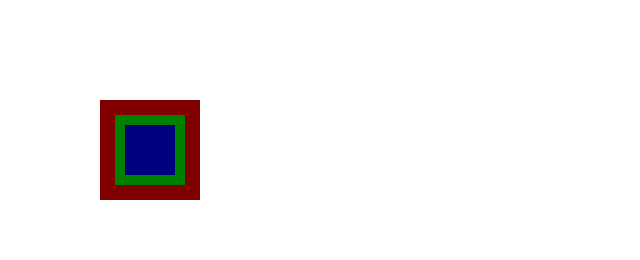
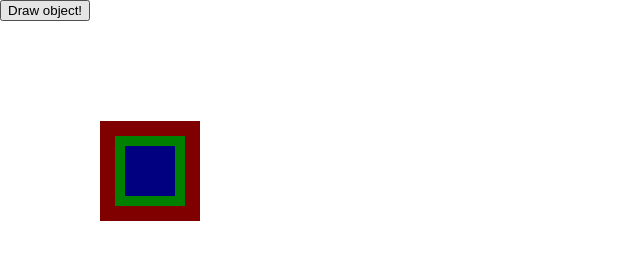
Before and after one commit to robinkrens/js-course, a plain HTML site: page canvas/index.html in a window 1280 px wide. Shown: the whole page, without its empty margins (0-640 px from the left). Drawn offline with Linux system fonts and the light colour scheme.

Commit message:
canvas api: exercise 2

```diff
--- a/canvas/draw.js
+++ b/canvas/draw.js
@@ -25,5 +25,6 @@ ctx.fillRect(xpos+25, ypos+25, rheight-50, rwidth-50);
 
 /* Exercise 2:
  * Implement a button on click action that creates a random objects
- * in the canvase field
- * HINT: uncomment the button in the html file */
+ * in the canvas field
+ * HINT: get the button element from the html with document.getElementById and
+ * use the addEventListener functionality */
--- a/canvas/index.html
+++ b/canvas/index.html
@@ -8,6 +8,7 @@
     <link href="style.css" rel="stylesheet">
   </head>
   <body>
+    <button id="btn">Draw object!</button>
     <canvas id="drawArea">
       <p>Canvas API not supported</p>
     </canvas>
```
